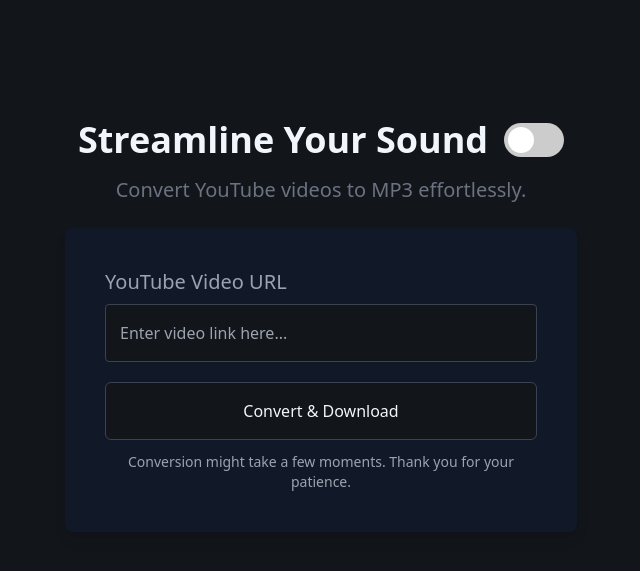
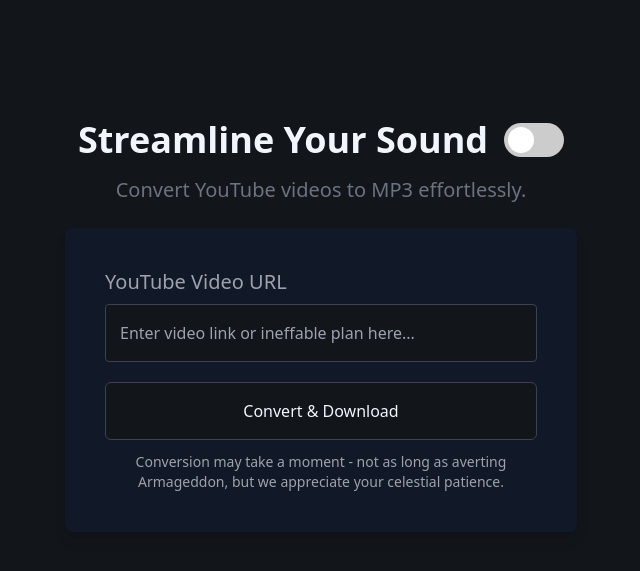
Before and after one commit to aditya-xq/streamline, a Flask app: page / in a window 1280 px wide. Shown: the top 571 px of the page, without its empty margins (319-959 px from the left). Run offline with Flask 3, Linux system fonts and the light colour scheme; some libraries are stand-ins or nearby versions.

Commit message:
string changes

```diff
--- a/templates/index.html
+++ b/templates/index.html
@@ -109,13 +109,13 @@
             <form action="" method="post" class="bg-gray-900 p-10 rounded-lg shadow-lg larger-form">
                 <div class="mb-5">
                     <label for="video_url" class="block mb-2 text-xl font-medium text-gray-400">YouTube Video URL</label>
-                    <input type="url" name="video_url" id="video_url" required class="appearance-none rounded relative block w-full px-3 py-4 border-0 placeholder-gray-400 focus:outline-none focus:ring-2 focus:ring-blue-500 focus:border-blue-500 sm:text-xl" placeholder="Enter video link here...">
+                    <input type="url" name="video_url" id="video_url" required class="appearance-none rounded relative block w-full px-3 py-4 border-0 placeholder-gray-400 focus:outline-none focus:ring-2 focus:ring-blue-500 focus:border-blue-500 sm:text-xl" placeholder="Enter video link or ineffable plan here...">
                 </div>
                 <button type="submit" class="group relative w-full flex justify-center py-4 px-4 border border-transparent text-xl font-medium rounded-md text-white bg-blue-600 hover:bg-blue-700 focus:outline-none focus:ring-2 focus:ring-offset-2 focus:ring-blue-500">
                     Convert & Download
                 </button>
                 <!-- Note about conversion time -->
-                <p class="text-sm text-gray-400 mt-3 text-center">Conversion might take a few moments. Thank you for your patience.</p>
+                <p class="text-sm text-gray-400 mt-3 text-center">Conversion may take a moment - not as long as averting Armageddon, but we appreciate your celestial patience.</p>
             </form>
         </div>
     </div>
```
